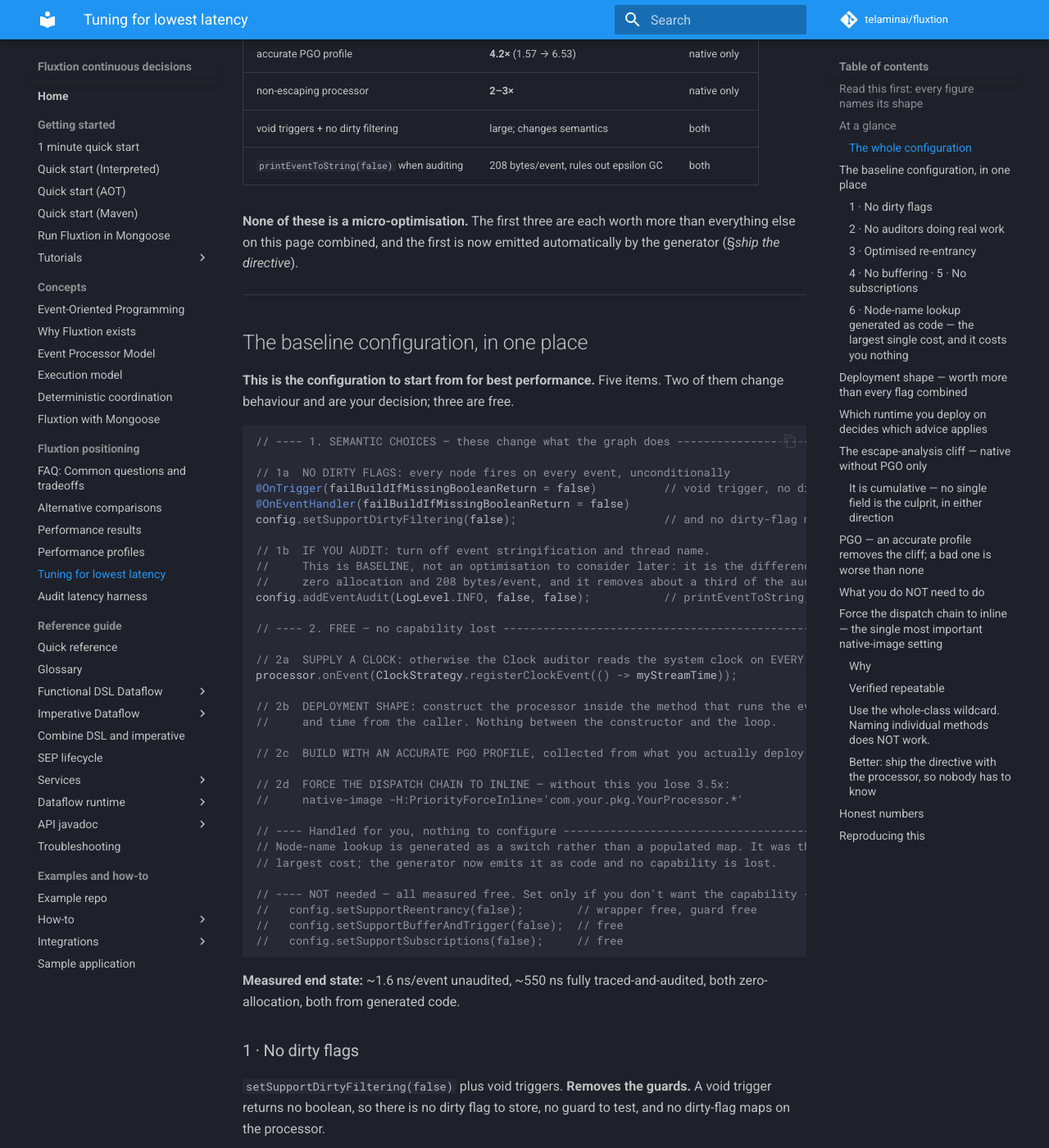
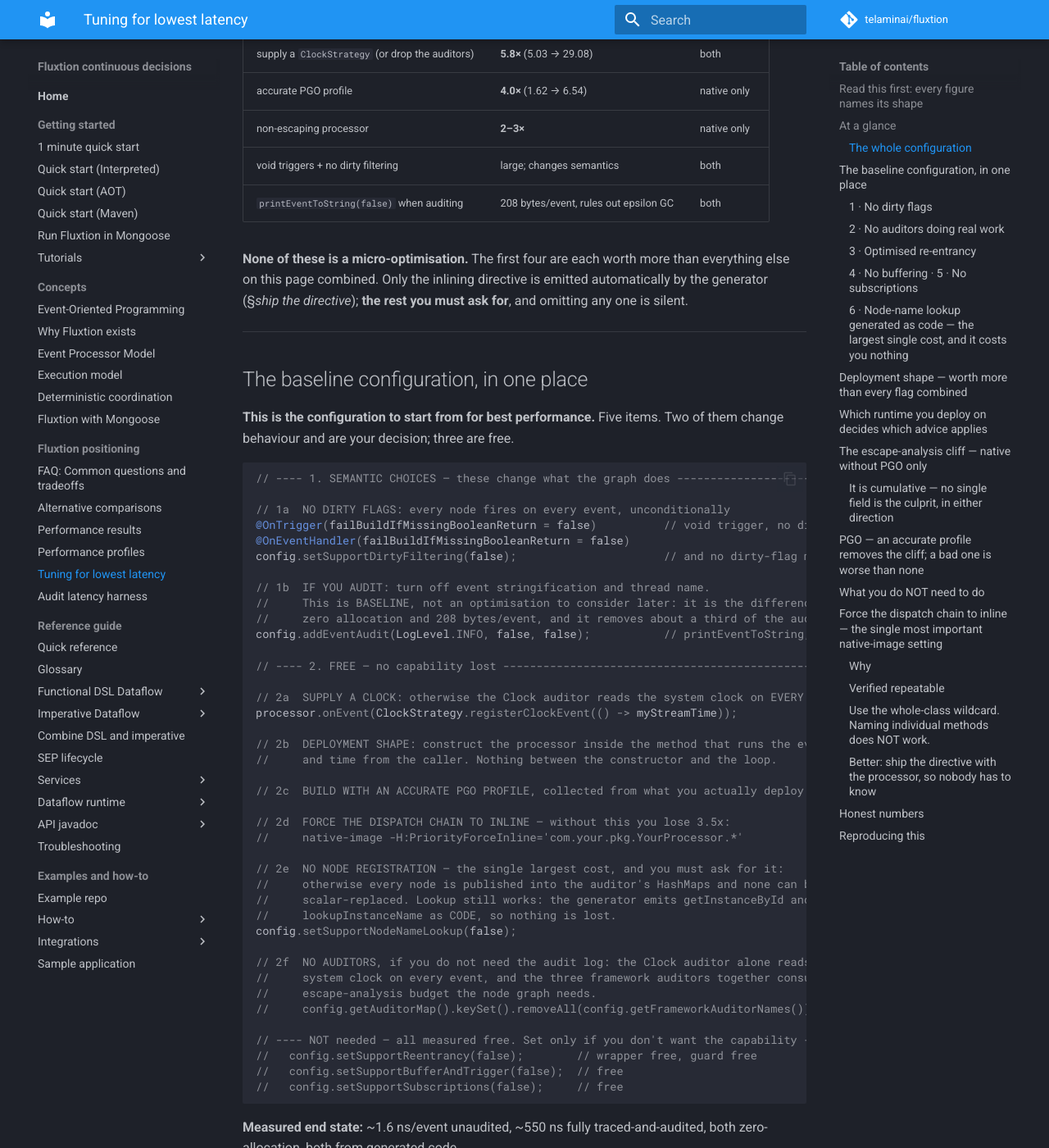
Before and after one commit to telaminai/fluxtion, an MkDocs documentation site: the page built from docs/reference/performance-tuning.md, in a window 1280 px wide and 1400 px high, scrolled down 2788 px. Shown: the whole window at 82% size. Built offline with MkDocs 1.6.1 and Material for MkDocs 9.7.7, drawn with Linux system fonts in a browser that asks for light colours; comment, search, counter and statistics services are not loaded; some of the changed text lies outside the part shown.

Commit message:
docs: sync tuning page - corrected sweep figures and the required node-lookup setting
Co-Authored-By: Claude Opus 5 (1M context) <noreply@anthropic.com>
Claude-Session: https://claude.ai/code/session_0131t6bqqWuLdB82nuLhVGsq

```diff
--- a/docs/reference/performance-tuning.md
+++ b/docs/reference/performance-tuning.md
@@ -58,11 +58,11 @@ The last row is the point: **with the full configuration, generated dispatch is
 hand-rolled flat Java.** Every JIT lands at 5.5–5.6 regardless of vendor.
 
 !!! warning "Native-image is only faster if you configure it — otherwise it is SLOWER than a JIT"
-    In the sweep above, **native without PGO (7.76 ns) is slower than every JIT measured**, including
-    plain Temurin. Native-image beats a JIT only when **both** an accurate PGO profile **and** the
-    inlining directive are supplied, and even then it is not guaranteed (see below). If you cannot
-    supply a representative profile, **a JIT is the safer choice** — Graal JIT at 5.56 ns is the best
-    unconditional number on this graph.
+    In the sweep above, **native without PGO (6.54 ns) is slower than every JIT measured**, including
+    plain Temurin. Native-image beats a JIT only when an accurate PGO profile **and** the inlining
+    directive **and** the configuration below are all present. If you cannot collect a representative
+    profile, **a JIT is the safer choice** — Graal JIT at 5.47 ns is the best unconditional number on
+    this graph, and no JIT vendor differs by more than 2%.
 
 **Read those two tables together.** 1.6 ns needs native-image **and** an accurate profile **and** the
 inlining directive **and** the configuration below. Miss any one and you are at 5.5–6.5 — still correct,
@@ -103,14 +103,16 @@ native-image --pgo=app.iprof \
 | step | cost of omitting it | where |
 |---|---|---|
 | force the dispatch chain to inline | **3.5×** (1.57 → 5.56) | native only |
-| supply a `ClockStrategy` | **5.8×** (5.03 → 29.08) | both |
-| accurate PGO profile | **4.2×** (1.57 → 6.53) | native only |
+| `setSupportNodeNameLookup(false)` | **3.5×** (1.62 → 5.61) | native only |
+| supply a `ClockStrategy` (or drop the auditors) | **5.8×** (5.03 → 29.08) | both |
+| accurate PGO profile | **4.0×** (1.62 → 6.54) | native only |
 | non-escaping processor | **2–3×** | native only |
 | void triggers + no dirty filtering | large; changes semantics | both |
 | `printEventToString(false)` when auditing | 208 bytes/event, rules out epsilon GC | both |
 
-**None of these is a micro-optimisation.** The first three are each worth more than everything else on
-this page combined, and the first is now emitted automatically by the generator (§*ship the directive*).
+**None of these is a micro-optimisation.** The first four are each worth more than everything else on
+this page combined. Only the inlining directive is emitted automatically by the generator
+(§*ship the directive*); **the rest you must ask for**, and omitting any one is silent.
 
 ---
 
@@ -145,9 +147,16 @@ processor.onEvent(ClockStrategy.registerClockEvent(() -> myStreamTime));
 // 2d  FORCE THE DISPATCH CHAIN TO INLINE — without this you lose 3.5x:            (§below)
 //     native-image -H:PriorityForceInline='com.your.pkg.YourProcessor.*'
 
-// ---- Handled for you, nothing to configure ------------------------------------------------
-// Node-name lookup is generated as a switch rather than a populated map. It was the single
-// largest cost; the generator now emits it as code and no capability is lost.          (§6)
+// 2e  NO NODE REGISTRATION — the single largest cost, and you must ask for it:
+//     otherwise every node is published into the auditor's HashMaps and none can be
+//     scalar-replaced. Lookup still works: the generator emits getInstanceById and
+//     lookupInstanceName as CODE, so nothing is lost.                                 (§6)
+config.setSupportNodeNameLookup(false);
+
+// 2f  NO AUDITORS, if you do not need the audit log: the Clock auditor alone reads the
+//     system clock on every event, and the three framework auditors together consume the
+//     escape-analysis budget the node graph needs.
+//     config.getAuditorMap().keySet().removeAll(config.getFrameworkAuditorNames());
 
 // ---- NOT needed — all measured free. Set only if you don't want the capability -------------
 //   config.setSupportReentrancy(false);        // wrapper free, guard free
```
